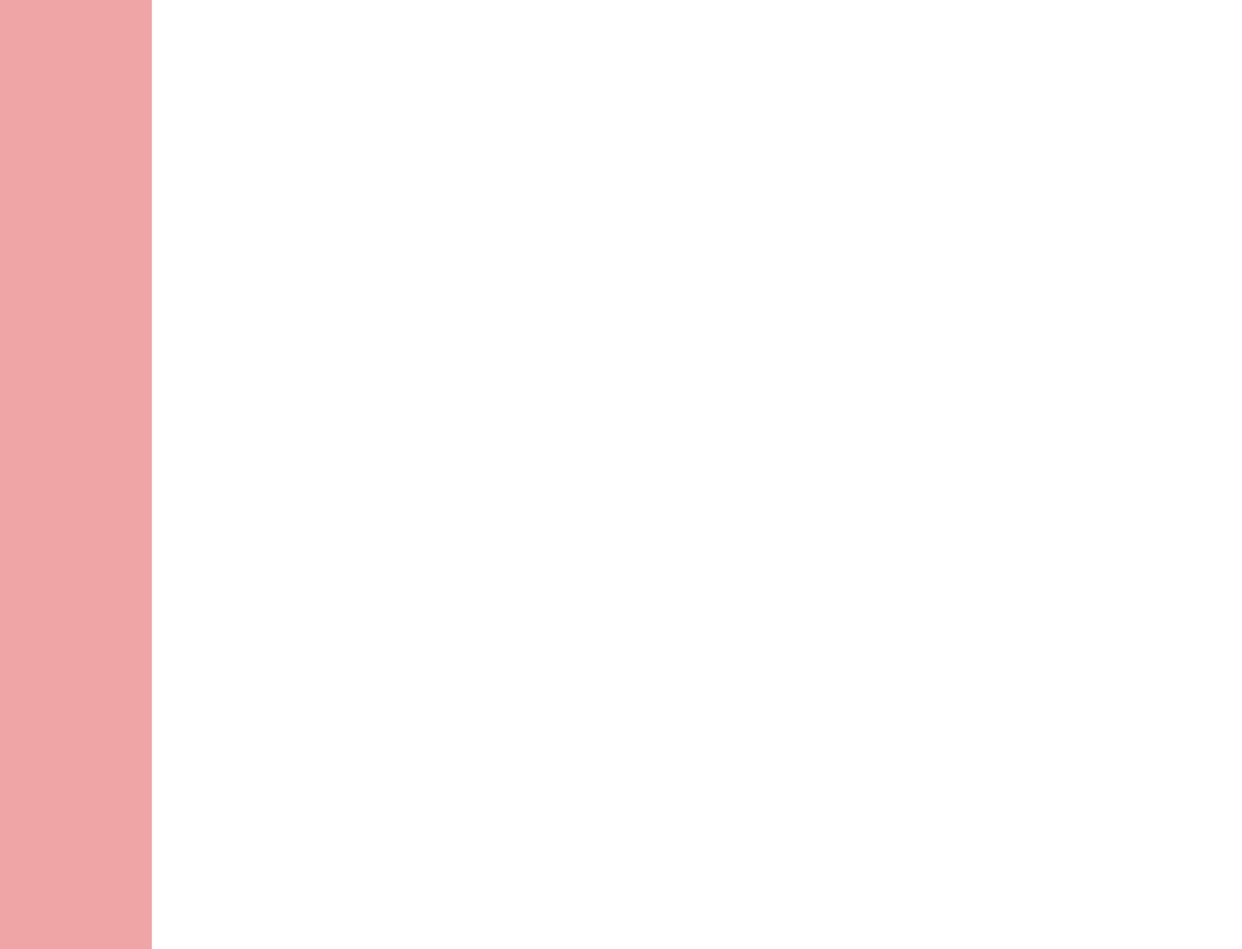
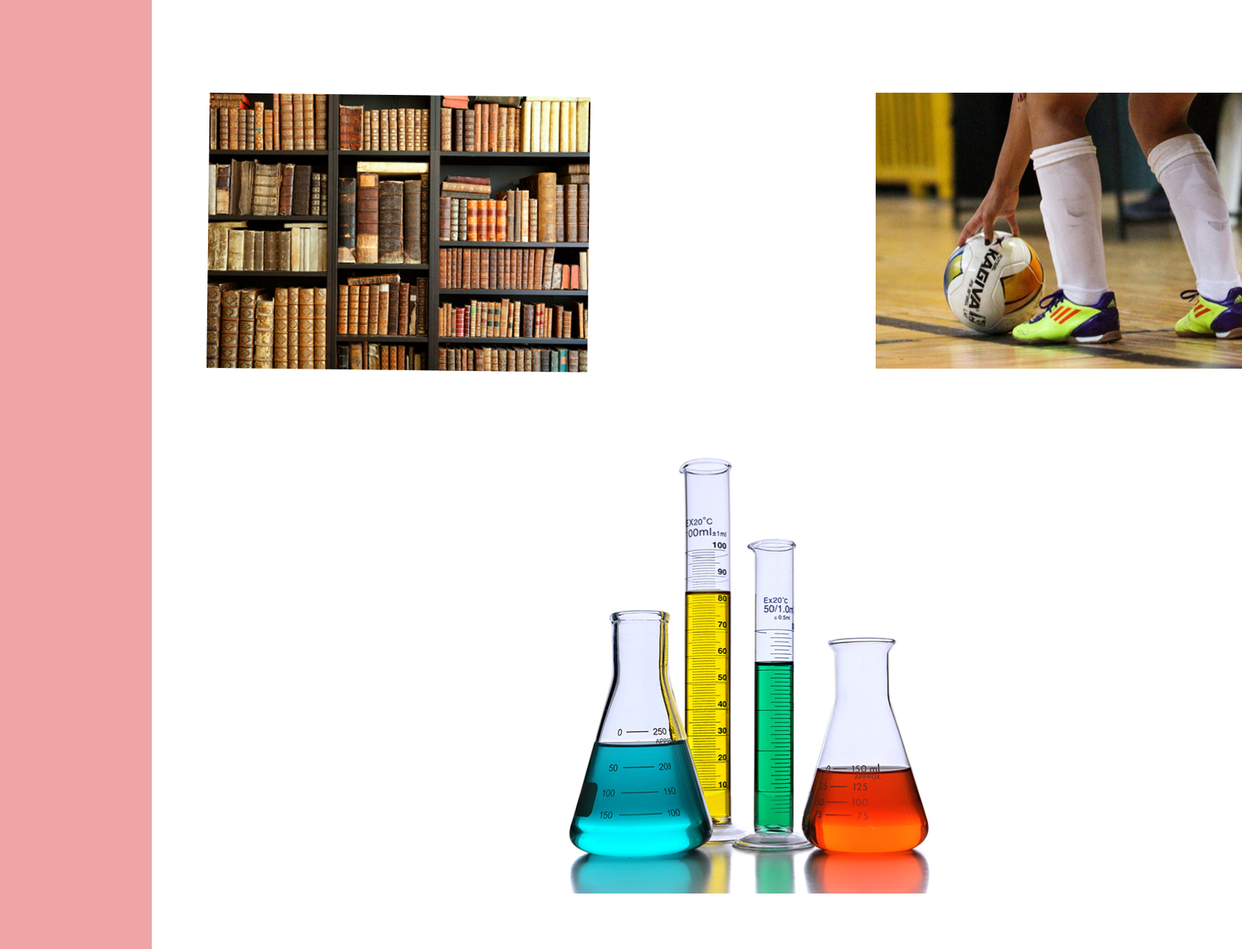
Before and after one commit to AnaDalMoro/Estudante, a plain HTML site: page estudante.html in a window 1280 px wide. Shown: the part 720-2020 px from the top of the page at 73% size, 1702 px wide, since content can reach past the window. Drawn offline with Linux system fonts and the light colour scheme.

Commit message:
Add files via upload

```diff
--- a/estudante.css
+++ b/estudante.css
@@ -59,3 +59,27 @@ text-align: center;
 
 color: #000000;
 }
+
+.biblioteca{
+	position: absolute;
+width: 527.62px;
+height: 382.78px;
+left: 282.53px;
+top: 847px;
+}
+
+.futsal{
+	position: absolute;
+width: 502px;
+height: 378px;
+top: 847px;
+left: 1200px;
+}
+
+.quimica{
+	position: absolute;
+width: 534px;
+height: 616px;
+left: 760px;
+top: 1328px;
+}
--- a/estudante.html
+++ b/estudante.html
@@ -13,6 +13,8 @@
 		</header>
 
 		<p class="texto"> Nasceu em 27 de novembro de 2007, começou a estudar na Escola Municipal José Bonifácio com 4 anos em 2011, em 2018 mudou-se para a Escola Estadual São Salvador. Já cursou inglês e informática particularmente e atualmente frequenta o Colégio Estadual Wilson Joffre, e no futuro pretende continuar seus estudos com uma formação.</p>
-		<img src="imagem.png">
+		<img src="imagem.png" class="biblioteca">
+		<img src="futsal.png" class="futsal">
+		<img src="quimica.png" class="quimica">
 </body>
 </html>
```
Also changed, not shown: futsal.png (added), quimica.png (added).
